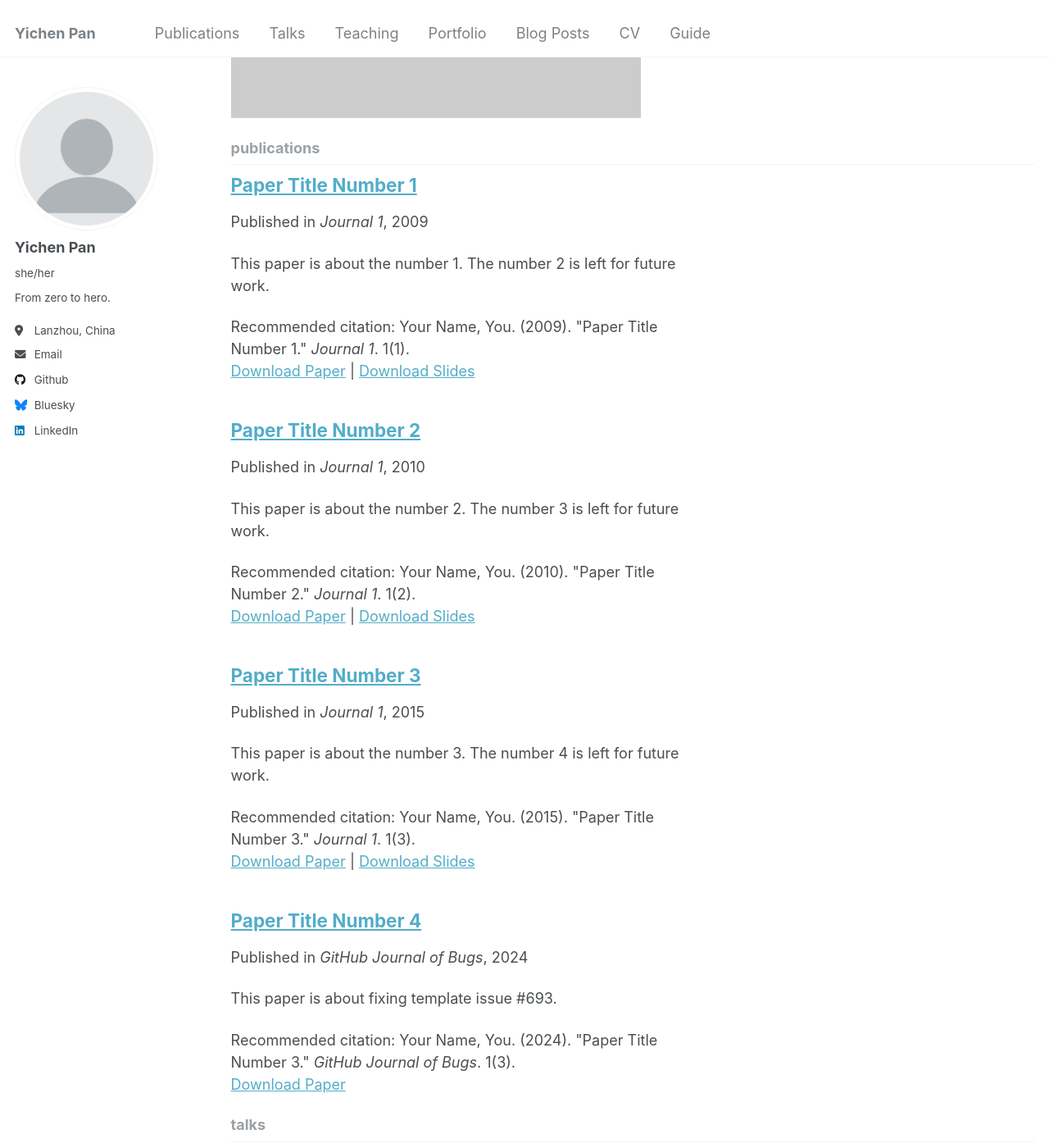
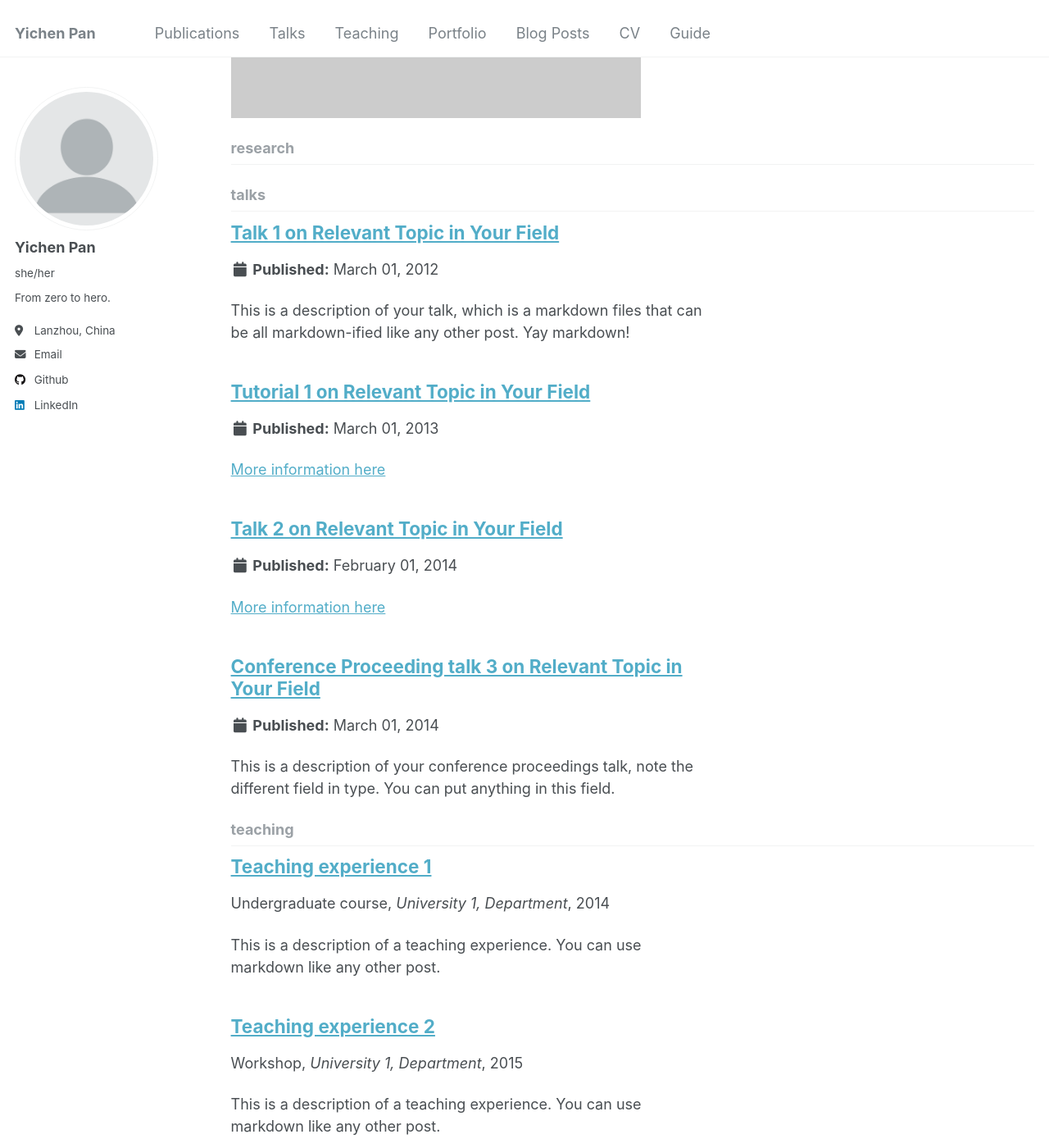
Before and after one commit to rubypan/rubypan.github.io, a Jekyll site: the page built from _pages/collection-archive.html, in a window 1280 px wide and 1400 px high, scrolled down 948 px. Shown: the whole window at 82% size. Built offline with Jekyll 4.4.1, drawn with Linux system fonts in a browser that asks for light colours.

Commit message:
Update _config.yml

```diff
--- a/_config.yml
+++ b/_config.yml
@@ -41,7 +41,7 @@
   stackoverflow    : # User number or user number and name (i.e., use "1" or "1/jeff-atwood")
 
   # Social media
-  bluesky          : "bsky.app" # Replace this with you Bluesky username
+  bluesky          : #"bsky.app" # Replace this with you Bluesky username
   facebook         : # Username
   flickr           : # Username
   foursquare       : # Username
@@ -50,7 +50,7 @@
   keybase          : # Username
   Instagram        : "ruby.pyc"
   lastfm           : # Username
-  linkedin         : "https://www.linkedin.com/in/ruby-pan/"
+  linkedin         : "ruby-pan"
   mastodon         : # URL
   medium           : # URL
   pinterest        : # Username
@@ -207,7 +207,7 @@
   teaching:
     output: true
     permalink: /:collection/:path/
-  publications:
+  research:
     output: true
     permalink: /:collection/:path/
   portfolio:
@@ -247,10 +247,10 @@
       author_profile: true
       share: true
       comments: true
-  # _publications
+  # _research
   - scope:
       path: ""
-      type: publications
+      type: research
     values:
       layout: single
       author_profile: true
```
